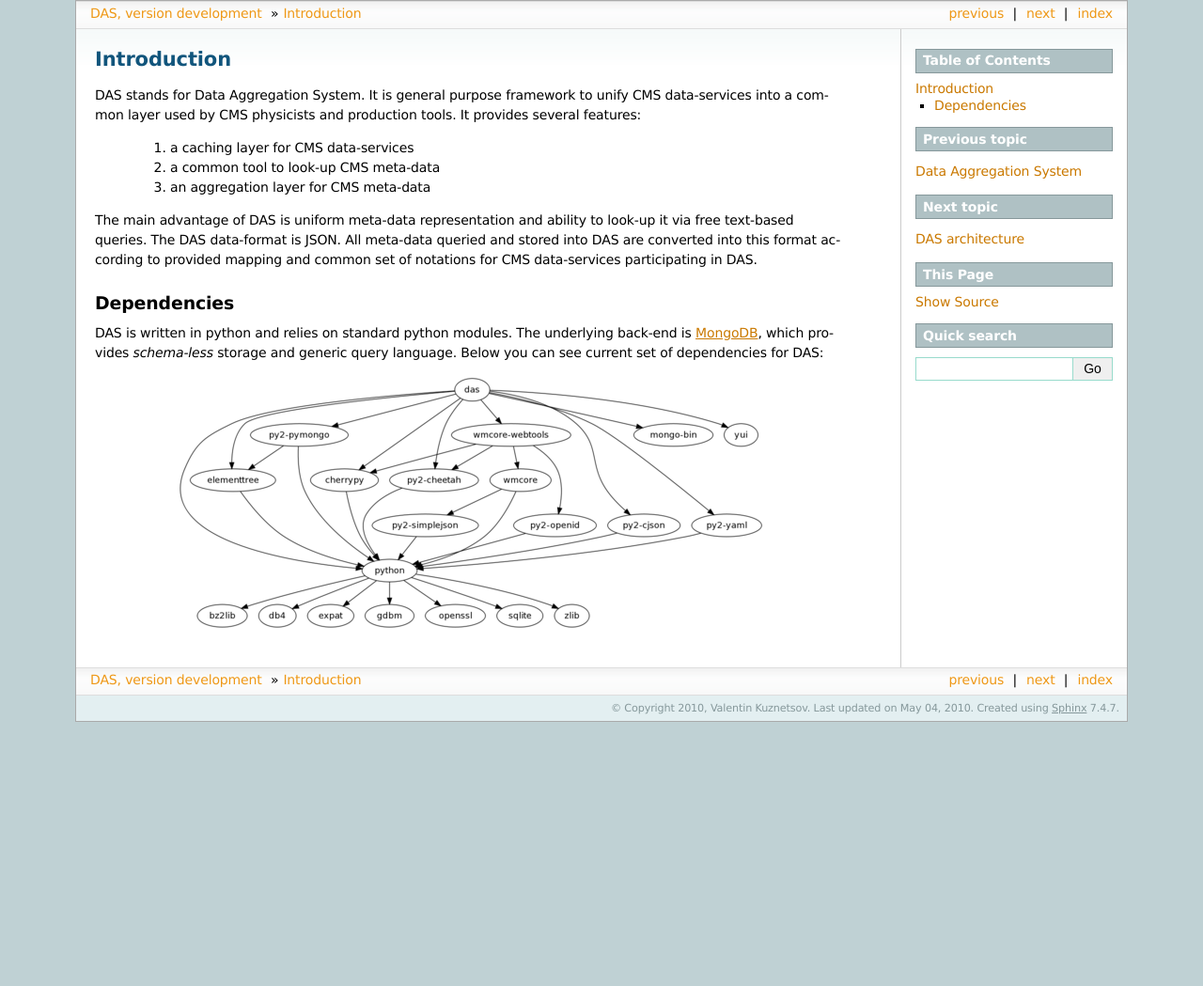
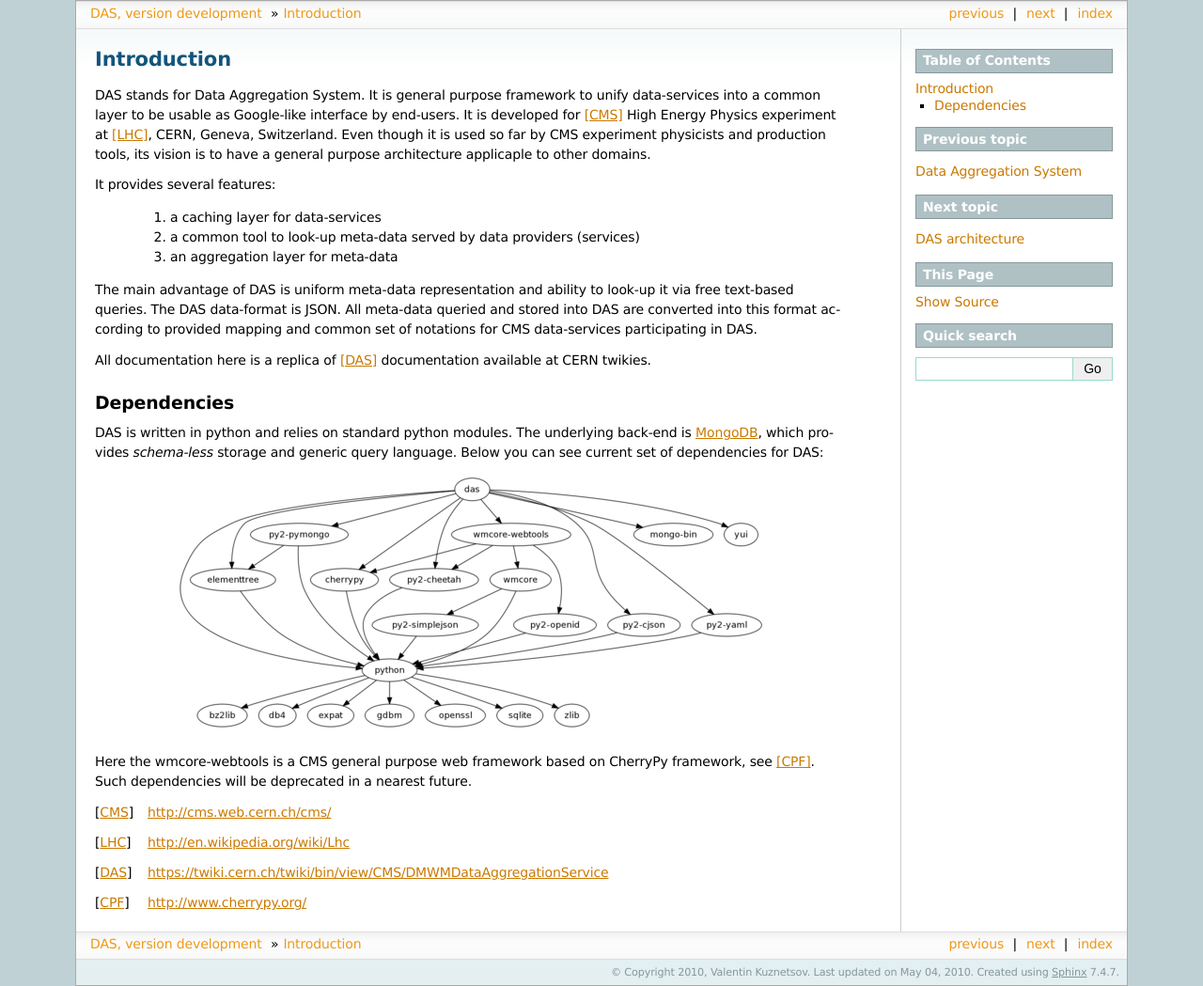
Before and after one commit to dmwm/DAS, a Sphinx documentation site: the page built from doc/sphinx/introduction.rst, in a window 1280 px wide. Shown: the whole page at 94% size. Built offline with Sphinx 7.4.7, drawn with Linux system fonts in a browser that asks for light colours; before the commit the page ends 900 px from its top, so only the background shows below that.

Commit message:
An update on docs
git-svn-id: svn+ssh://svn.cern.ch/reps/CMSDMWM/DAS/trunk@811 4525493e-7705-40b1-a816-d608a930855b

```diff
--- a/doc/sphinx/index.rst
+++ b/doc/sphinx/index.rst
@@ -7,7 +7,7 @@ Data Aggregation System
 =======================
 
 * **Version**: |version|
-* **Release Date**: |today|
+* **Last modified**: |today|
 
 Contents:
 ---------
--- a/doc/sphinx/introduction.rst
+++ b/doc/sphinx/introduction.rst
@@ -2,13 +2,19 @@ Introduction
 ============
 
 DAS stands for Data Aggregation System. It is general purpose
-framework to unify CMS data-services into a common layer used
-by CMS physicists and production tools. It provides several
-features:
+framework to unify data-services into a common layer to be
+usable as Google-like interface by end-users. It is developed
+for [CMS]_ High Energy Physics experiment at [LHC]_, CERN,
+Geneva, Switzerland. Even though it is used so far by CMS
+experiment physicists and production tools, its vision
+is to have a general purpose architecture applicaple to other
+domains.
 
-  1. a caching layer for CMS data-services
-  2. a common tool to look-up CMS meta-data
-  3. an aggregation layer for CMS meta-data
+It provides several features:
+
+  1. a caching layer for data-services
+  2. a common tool to look-up meta-data served by data providers (services)
+  3. an aggregation layer for meta-data
 
 The main advantage of DAS is uniform meta-data representation
 and ability to look-up it via free text-based queries.
@@ -16,6 +22,9 @@ The DAS data-format is JSON. All meta-data queried and stored
 into DAS are converted into this format according to provided
 mapping and common set of notations for CMS data-services
 participating in DAS.
+
+All documentation here is a replica of [DAS]_ documentation
+available at CERN twikies.
 
 Dependencies
 ------------
@@ -26,3 +35,12 @@ Below you can see current set of dependencies for DAS:
 
 .. figure::  _images/das_dependencies.png
    :align:   center
+
+Here the wmcore-webtools is a CMS general purpose web framework
+based on CherryPy framework, see [CPF]_.
+Such dependencies will be deprecated in a nearest future.
+
+.. [CMS] http://cms.web.cern.ch/cms/
+.. [LHC] http://en.wikipedia.org/wiki/Lhc
+.. [DAS] https://twiki.cern.ch/twiki/bin/view/CMS/DMWMDataAggregationService
+.. [CPF] http://www.cherrypy.org/
```
Also changed, not shown: doc/sphinx/new_service.rst (+6 -2 lines).
